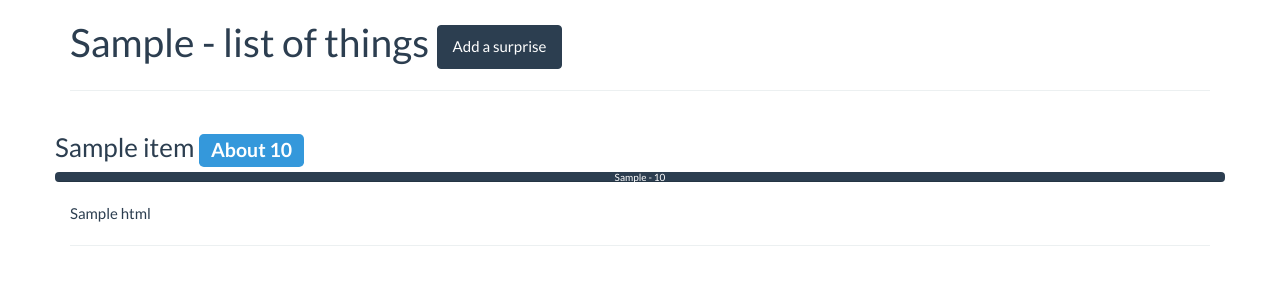
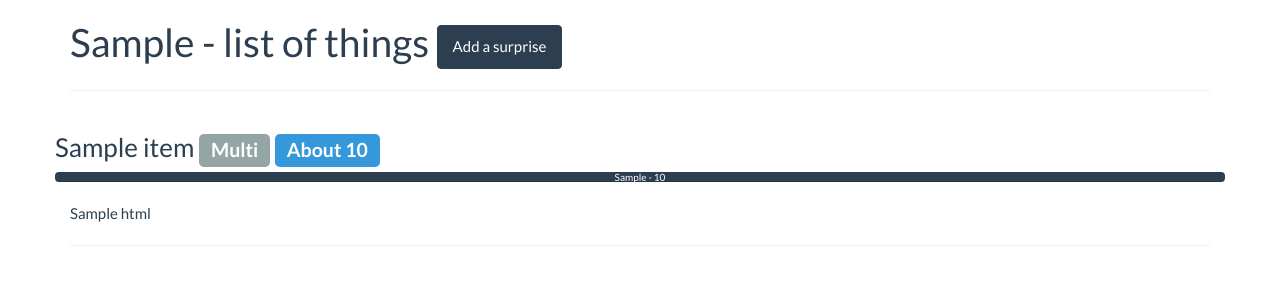
Before and after one commit to MiguelMoutela/wishlist-app, a Django app: template web/templates/person-detail.html in a window 1280 px wide. Shown: the part 60-360 px from the top of the page. Run offline with Django 3.2, Linux system fonts and the light colour scheme; tables that the repository leaves empty hold one stand-in row (values such as "Sample post"); the template is opened without the code that fills it: values that come from a table or form of the project are taken from there, most other values are stand-ins (such as "Sample title", 1, 10 or a date in 2020).

Commit message:
Indicate that an item is a multi

```diff
--- a/web/templates/person-detail.html
+++ b/web/templates/person-detail.html
@@ -19,6 +19,9 @@
               title="{% blocktrans with person.first_name as name %}This is surprise, do not tell {{ name }}!{% endblocktrans %}">
               </span>
       {% endif %} {{ item.name }}
+      {% if item.multi_item %}
+          <span class="label label-default">{% trans "Multi" %}</span>
+      {% endif %}
       {% if item.price %}
         <span class="label label-info">{% trans "About" %} {{ item.price }}</span>
       {% else %}
```
